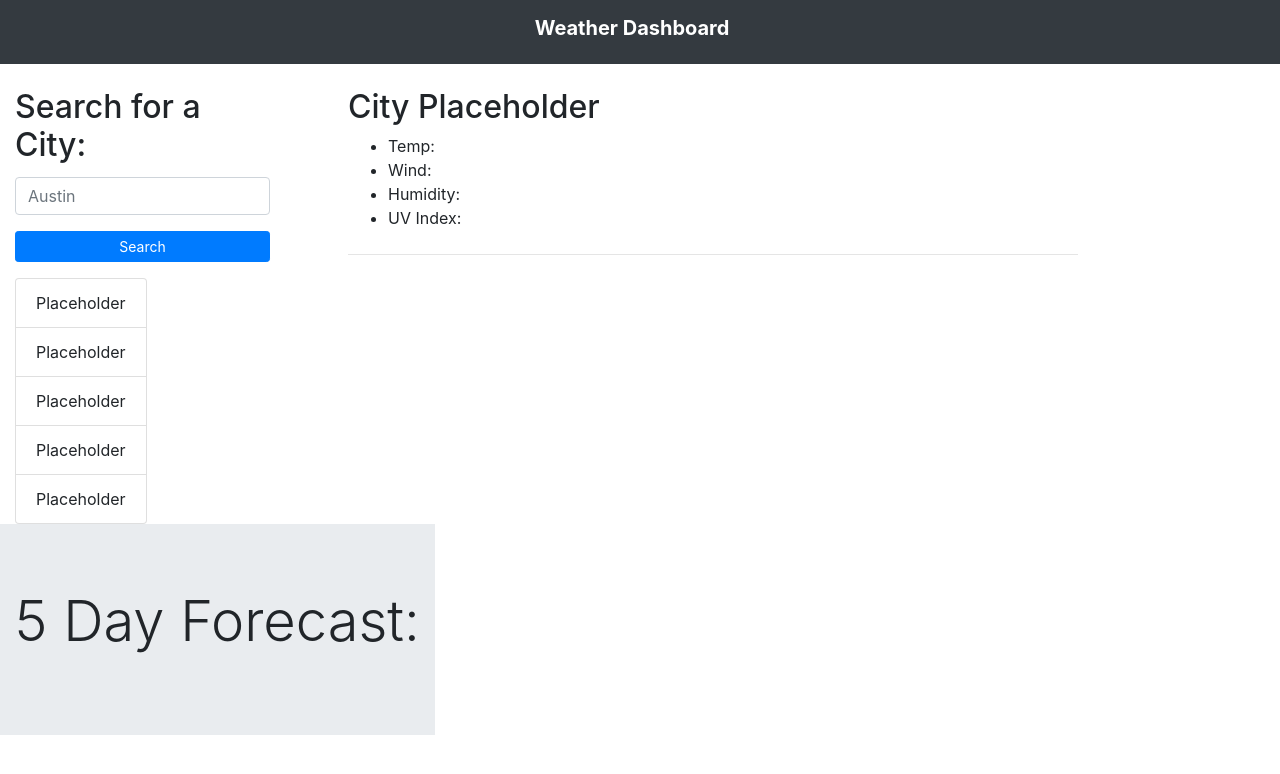
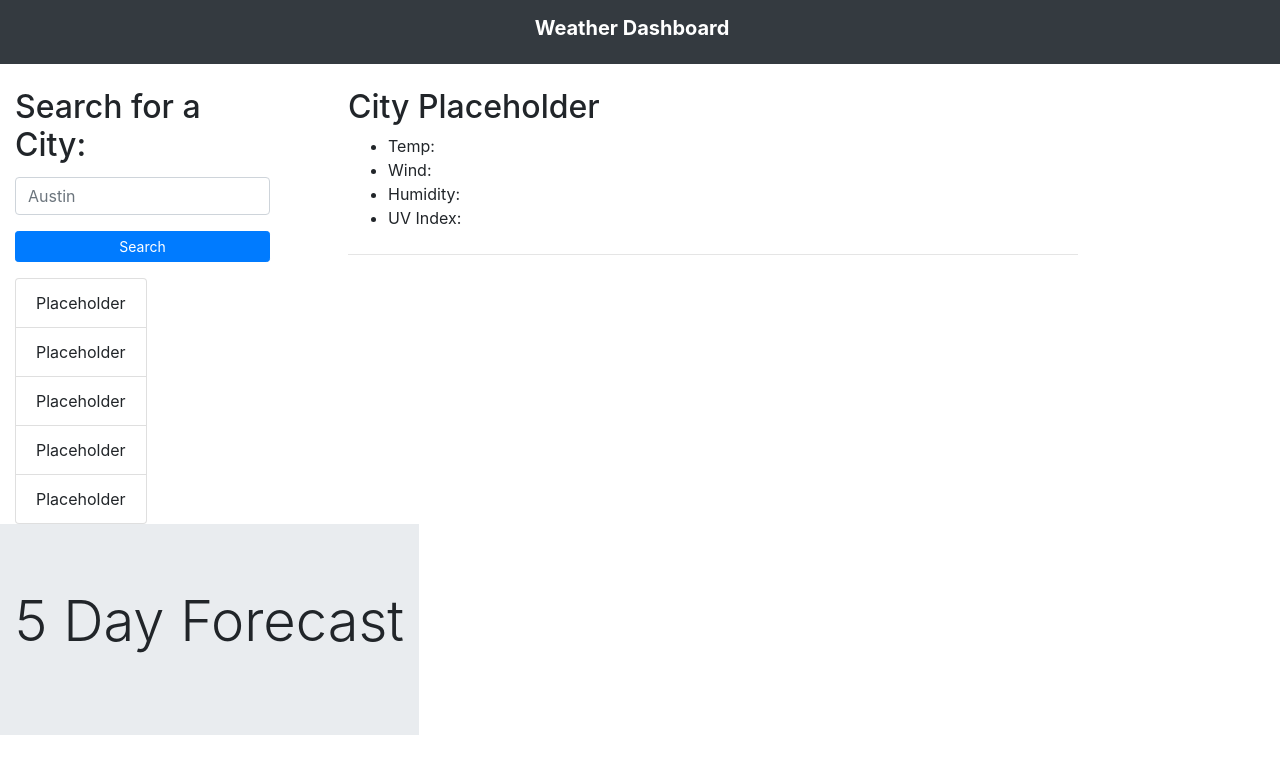
Before and after one commit to saebr/ServerAPI_WeatherDashboard, a plain HTML site: page index.html in a window 1280 px wide. Drawn offline with nearby package versions, Linux system fonts and the light colour scheme.

Commit message:
Uploading to turn project in.

```diff
--- a/index.html
+++ b/index.html
@@ -51,7 +51,7 @@
 
           <div class="jumbotron jumbotron-fluid flex">
             <div class="container">
-              <h1 class="display-4">5 Day Forecast: </h1>
+              <h1 class="display-4">5 Day Forecast </h1>
               <p class="lead"></p>
             </div>
           </div>
```
